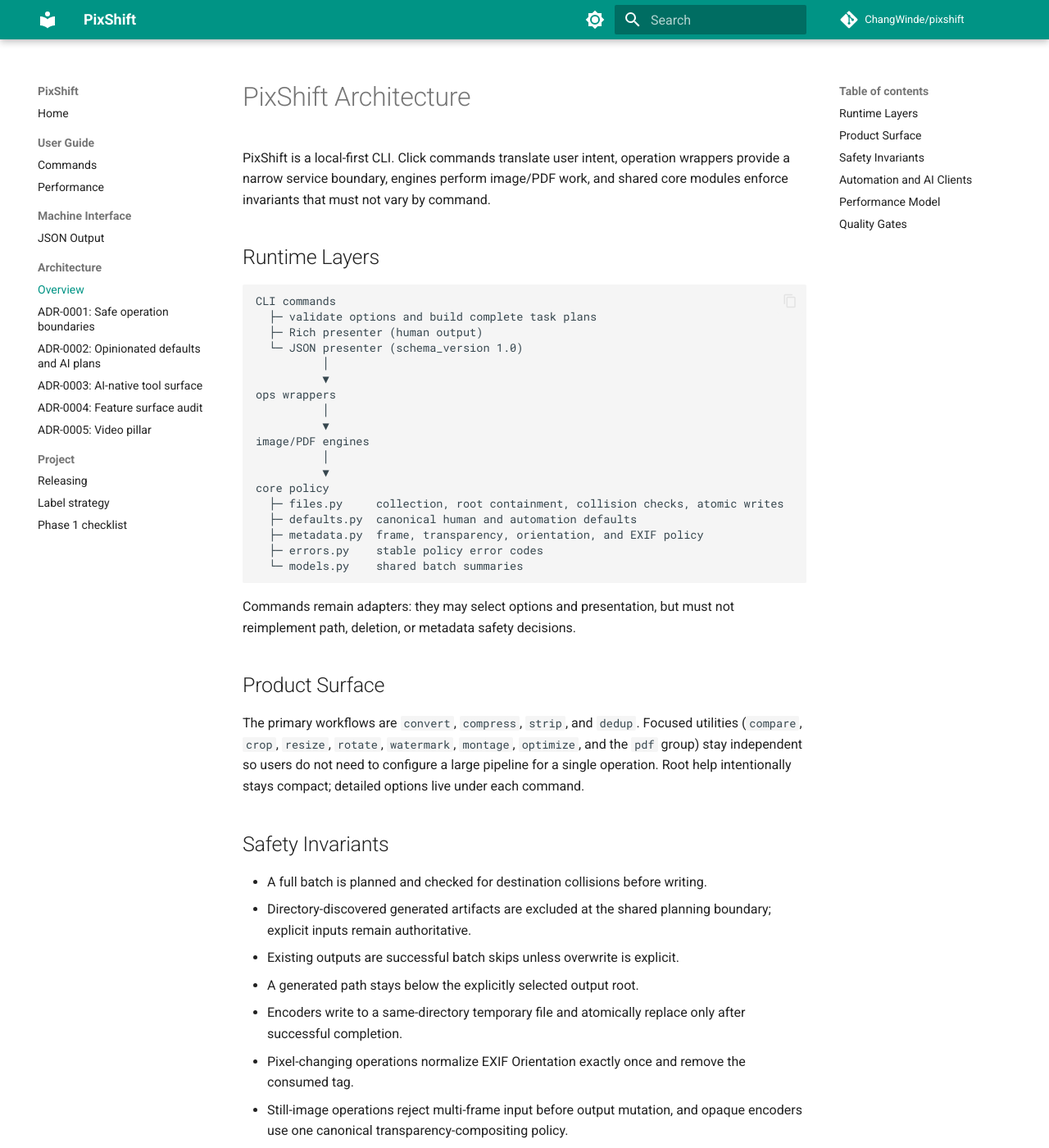
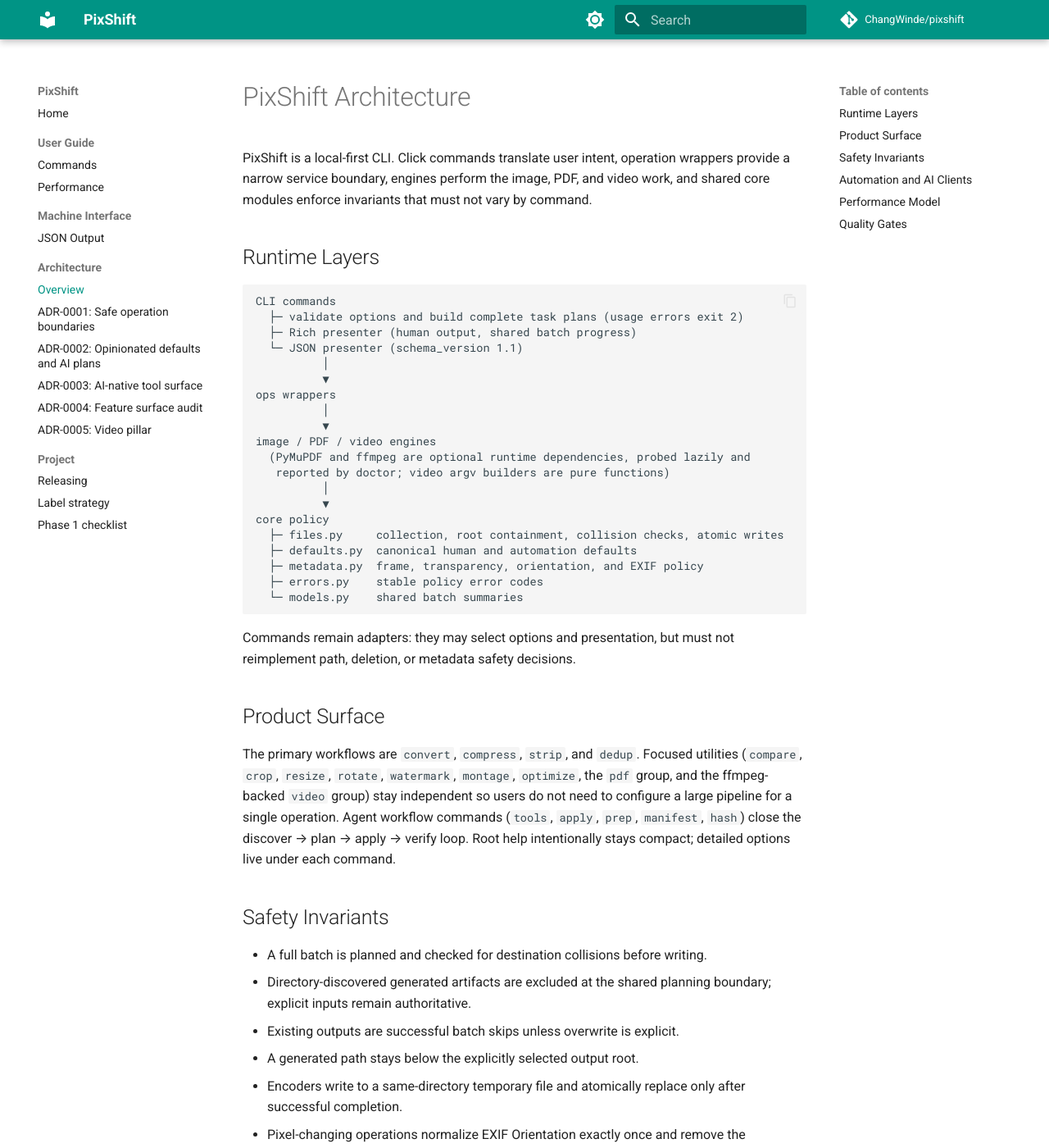
Before and after one commit to ChangWinde/pixshift, an MkDocs documentation site: the page built from docs/ARCHITECTURE.md, in a window 1280 px wide and 1400 px high. Shown: the whole window at 82% size. Built offline with MkDocs 1.6.1 and Material for MkDocs 9.7.7, drawn with Linux system fonts in a browser that asks for light colours; comment, search, counter and statistics services are not loaded; some of the changed text lies outside the part shown.

Commit message:
[repo/docs]: refresh ARCHITECTURE to the current system
What: three-pillar engines with optional-dependency probing, schema
1.1 and the exit-code contract, animation preservation invariant,
complete dry-run previews, current performance notes, and the real
coverage gate (78, was documented as 60).

Co-authored-by: Cursor <cursoragent@cursor.com>

````diff
--- a/docs/ARCHITECTURE.md
+++ b/docs/ARCHITECTURE.md
@@ -1,22 +1,25 @@
 # PixShift Architecture
 
 PixShift is a local-first CLI. Click commands translate user intent, operation
-wrappers provide a narrow service boundary, engines perform image/PDF work, and
-shared core modules enforce invariants that must not vary by command.
+wrappers provide a narrow service boundary, engines perform the image, PDF, and
+video work, and shared core modules enforce invariants that must not vary by
+command.
 
 ## Runtime Layers
 
 ```text
 CLI commands
-  ├─ validate options and build complete task plans
-  ├─ Rich presenter (human output)
-  └─ JSON presenter (schema_version 1.0)
+  ├─ validate options and build complete task plans (usage errors exit 2)
+  ├─ Rich presenter (human output, shared batch progress)
+  └─ JSON presenter (schema_version 1.1)
           │
           ▼
 ops wrappers
           │
           ▼
-image/PDF engines
+image / PDF / video engines
+  (PyMuPDF and ffmpeg are optional runtime dependencies, probed lazily and
+   reported by doctor; video argv builders are pure functions)
           │
           ▼
 core policy
@@ -34,9 +37,11 @@ reimplement path, deletion, or metadata safety decisions.
 
 The primary workflows are `convert`, `compress`, `strip`, and `dedup`. Focused
 utilities (`compare`, `crop`, `resize`, `rotate`, `watermark`, `montage`,
-`optimize`, and the `pdf` group) stay independent so users do not need to configure a large pipeline
-for a single operation. Root help intentionally stays compact; detailed options
-live under each command.
+`optimize`, the `pdf` group, and the ffmpeg-backed `video` group) stay
+independent so users do not need to configure a large pipeline for a single
+operation. Agent workflow commands (`tools`, `apply`, `prep`, `manifest`,
+`hash`) close the discover → plan → apply → verify loop. Root help
+intentionally stays compact; detailed options live under each command.
 
 ## Safety Invariants
 
@@ -49,12 +54,16 @@ live under each command.
   after successful completion.
 - Pixel-changing operations normalize EXIF Orientation exactly once and remove the
   consumed tag.
-- Still-image operations reject multi-frame input before output mutation, and opaque
-  encoders use one canonical transparency-compositing policy.
+- Animation is preserved or refused, never silently flattened: `convert` and
+  `resize` carry frames/timing/loop through to animation-capable targets,
+  pixel-compositing operations reject multi-frame input before output
+  mutation, and opaque encoders use one canonical transparency policy.
 - Similar-image groups are advisory. Automatic deletion is limited to byte-identical
   files whose size and SHA-256 digest are revalidated immediately before removal.
 - An impossible target-size request fails without leaving a misleading output.
-- JSON documents with `ok: false` terminate with a non-zero exit code.
+- JSON documents with `ok: false` terminate with a non-zero exit code:
+  `1` after attempted work fails, `2` when the invocation is rejected before
+  any output is written.
 
 The accepted designs and alternatives are recorded in
 [ADR-0001](adr/0001-safe-operation-boundaries.md) and
@@ -91,10 +100,16 @@ The contract layer (ADR-0003) makes this surface discoverable and verifiable:
 - Exact-file SHA-256 is computed only for equal-size candidates.
 - Target-size compression encodes in memory and atomically writes the exact tested
   payload, avoiding a second unverified encode.
-- Format analysis bounds large images to a 1600 px sample before trial encodes.
+- Format analysis bounds large images to a 1600 px sample before trial encodes;
+  video and animation analysis is probe-driven and never encodes at plan time.
+- `pdf merge` splices untransformed JPEG bytes (metadata-stripped) instead of
+  re-encoding; `pdf compress` resolves image placement rects once per page.
+- Startup defers PyMuPDF and encoder probing so non-PDF commands stay light.
 
 ## Quality Gates
 
-CI runs Ruff lint/format checks, mypy, the full pytest suite, a 60% coverage floor,
-and package build/metadata validation. Dependencies are resolved from `uv.lock`,
-and third-party GitHub Actions are pinned to immutable commit SHAs.
+CI runs Ruff lint/format checks, mypy, the full pytest suite (including
+property-based contract tests), and a 78% coverage floor; the tag-driven
+release workflow adds package build/metadata validation, and the docs workflow
+builds the MkDocs site strictly. Dependencies are resolved from `uv.lock`, and
+third-party GitHub Actions are pinned to immutable commit SHAs.
````
Also changed, not shown: other parts of docs/ARCHITECTURE.md (+1 -1 lines).
